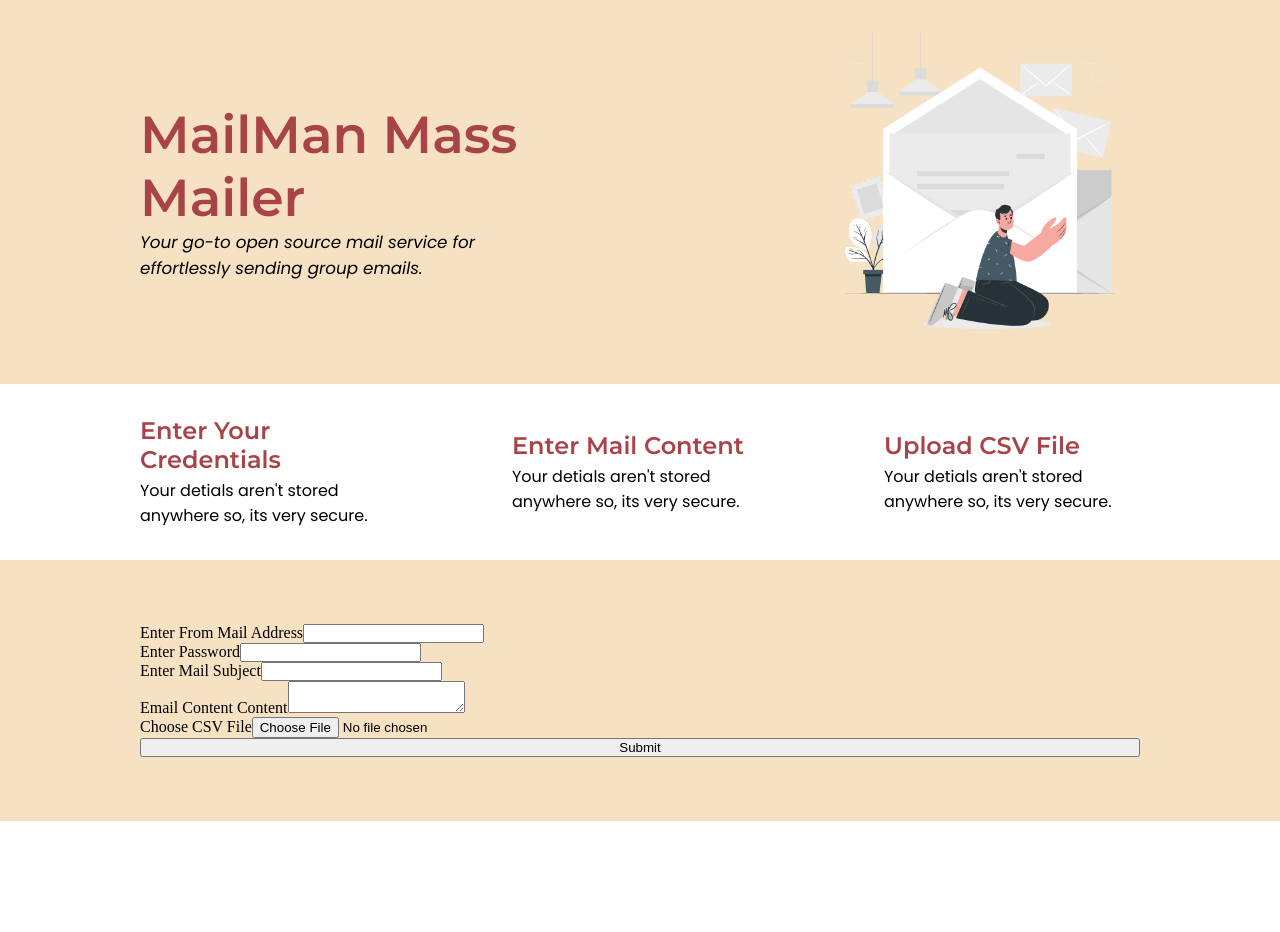
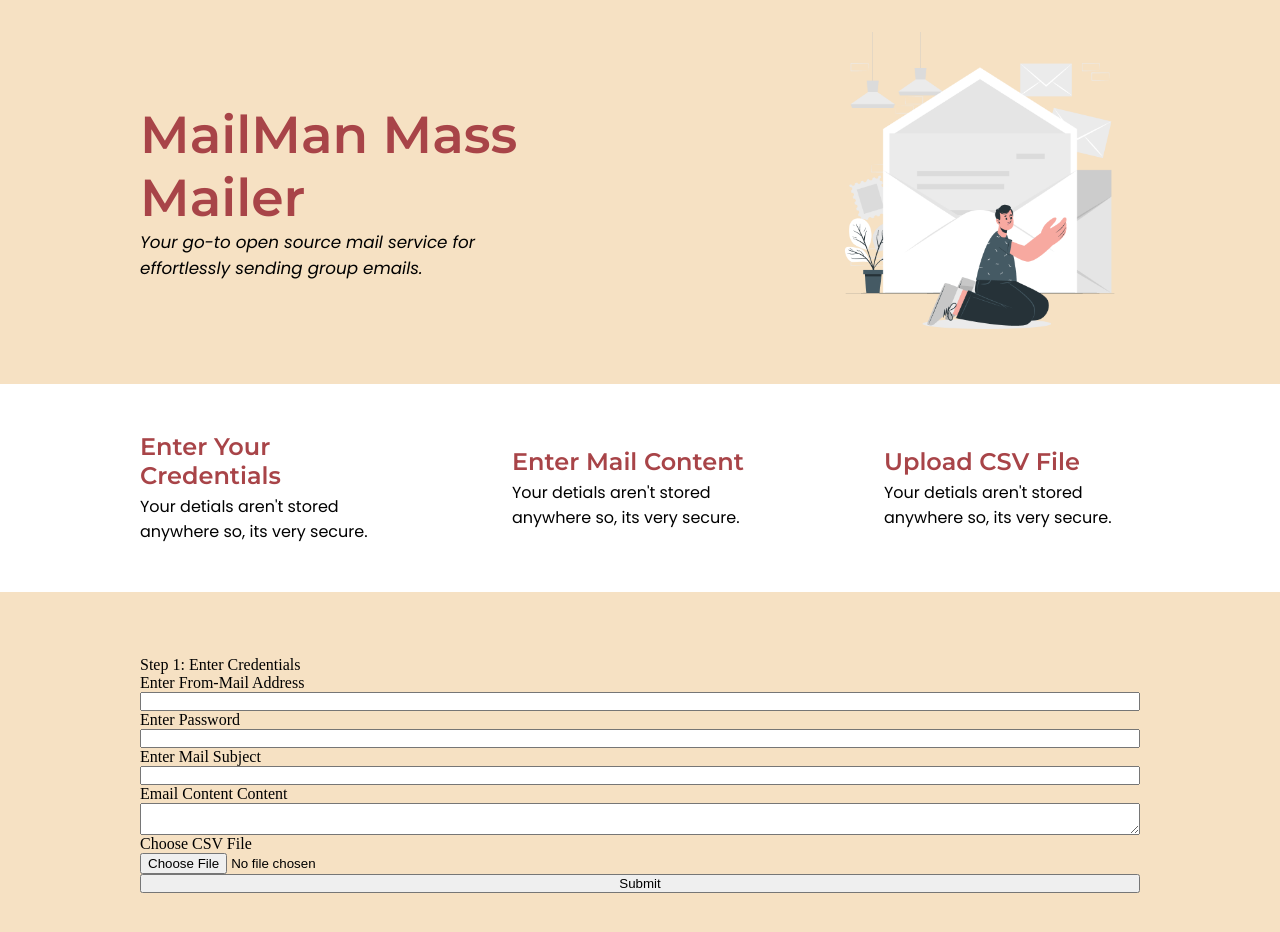
Before and after one commit to BuildNShip/mailman, a React (Vite) app: page / in a window 1280 px wide. Shown: the top 932 px of the page. Before the commit the page ends 821 px from the top, so only its background shows below. Built offline with nearby package versions, Linux system fonts and the light colour scheme.

Commit message:
minor-style-changes

```diff
--- a/src/Pages/FileUpload/FileUpload.jsx
+++ b/src/Pages/FileUpload/FileUpload.jsx
@@ -22,7 +22,7 @@ const FileUpload = () => {
     formData.append("file", file);
     console.log(formData);
     axios
-      .post("mailman.buildandship.in/api/send-mail", formData)
+      .post("https://agarjun007.pythonanywhere.com/api/send-mail", formData)
       .then((res) => console.log(res))
       .catch((err) => console.log(err));
   };
@@ -65,9 +65,10 @@ const FileUpload = () => {
       </div>
       <div className={styles.form_view_container}>
         <form className={styles.form_view}>
+          <p className={styles.heading}>Step 1: Enter Credentials</p>
           <div className={styles.row}>
             <label className={styles.form_label} htmlFor="frommail">
-              Enter From Mail Address
+              Enter From-Mail Address
             </label>
             <input
               required
--- a/src/Pages/FileUpload/FileUpload.module.css
+++ b/src/Pages/FileUpload/FileUpload.module.css
@@ -43,7 +43,14 @@
 }
 
 .second_view_container {
+  margin-top: 1rem;
   background-color: #fff;
+  margin-bottom: 1rem;
+}
+
+.row {
+  display: flex;
+  flex-direction: column;
 }
 
 .second_view {
```
